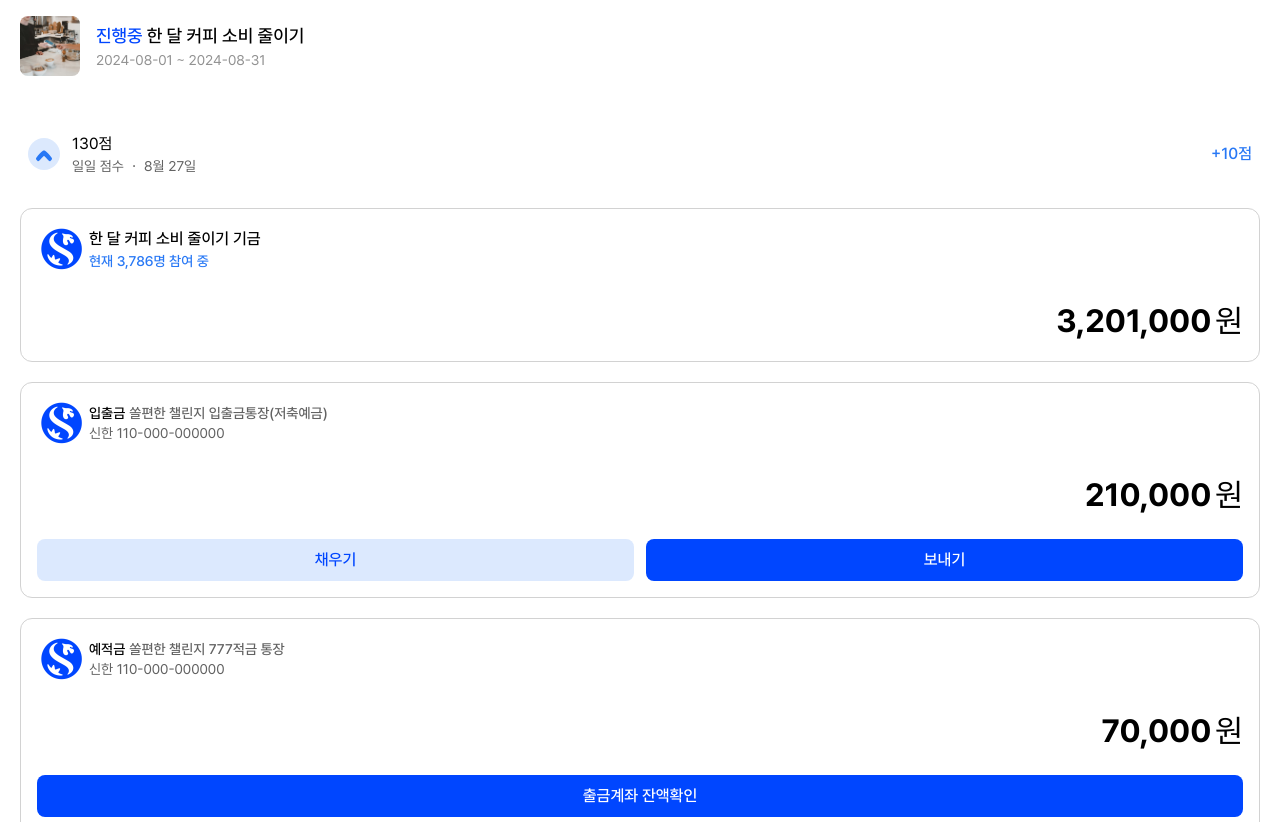
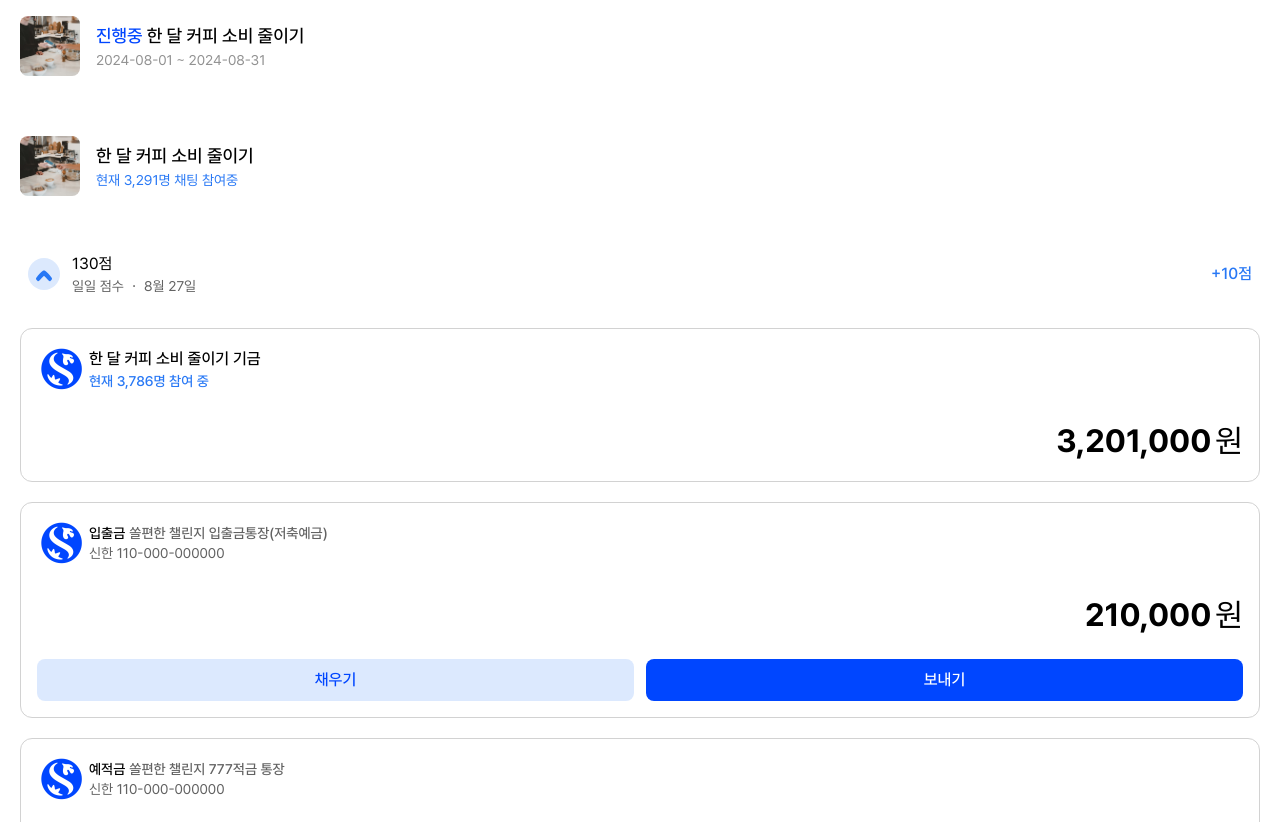
Before and after one commit to dongibuyeo/core-frontend, a Next.js app: page /home in a window 1280 px wide. Shown: the part 2420-3242 px from the top of the page. Built offline with nearby package versions, Linux system fonts and the light colour scheme.

Commit message:
Fix: 채팅버전 추가

```diff
--- a/src/app/home/page.tsx
+++ b/src/app/home/page.tsx
@@ -74,6 +74,14 @@ export default function Home() {
           imageUrl="/image/coffee.jpg"
           isChallengeSuccessful
         />
+        <MiniChallengeCard
+          title="한 달 커피 소비 줄이기"
+          startDate="2024-08-01"
+          endDate="2024-08-31"
+          imageUrl="/image/coffee.jpg"
+          isChatPage
+          participantCount={3291}
+        />
         <ScoreCard
           score={130}
           description="일일 점수"
--- a/src/components/MiniChallengeCard.tsx
+++ b/src/components/MiniChallengeCard.tsx
@@ -9,7 +9,9 @@ interface Props {
   startDate: string
   endDate: string
   imageUrl: string
-  isChallengeSuccessful: boolean
+  isChallengeSuccessful?: boolean
+  isChatPage?: boolean
+  participantCount?: number
 }
 
 export default function MiniChallengeCard({
@@ -18,6 +20,8 @@ export default function MiniChallengeCard({
   endDate,
   imageUrl,
   isChallengeSuccessful,
+  isChatPage = false,
+  participantCount = 0,
 }: Props) {
   const challengeStatus = useMemo(() => {
     const today = new Date()
@@ -33,6 +37,8 @@ export default function MiniChallengeCard({
     return isChallengeSuccessful ? '정산 필요' : '완료'
   }, [startDate, endDate, isChallengeSuccessful])
 
+  const formattedParticipantCount = participantCount.toLocaleString()
+
   return (
     <div className="flex items-center bg-white w-full py-4">
       <div className="flex w-[3.75rem] h-[3.75rem] overflow-hidden rounded-lg mr-4">
@@ -46,15 +52,21 @@ export default function MiniChallengeCard({
       </div>
       <div className="flex flex-col">
         <div className="flex justify-start items-center">
-          <span className="text-lg font-medium text-primary">
-            {challengeStatus === '참여 예정' || challengeStatus === '진행중'
-              ? calculateDday(startDate)
-              : challengeStatus}
-          </span>
-          <span className="text-lg font-medium text-black ml-1">{title}</span>
+          {!isChatPage && (
+            <span className="text-lg font-medium text-primary mr-1">
+              {challengeStatus === '참여 예정' || challengeStatus === '진행중'
+                ? calculateDday(startDate)
+                : challengeStatus}
+            </span>
+          )}
+          <span className="text-lg font-medium text-black">{title}</span>
         </div>
-        <span className="text-sm text-_grey-300">
-          {startDate} ~ {endDate}
+        <span
+          className={`text-sm ${isChatPage ? 'text-_blue-300' : 'text-_grey-300'}`}
+        >
+          {isChatPage
+            ? `현재 ${formattedParticipantCount}명 채팅 참여중`
+            : `${startDate} ~ ${endDate}`}
         </span>
       </div>
     </div>
```
